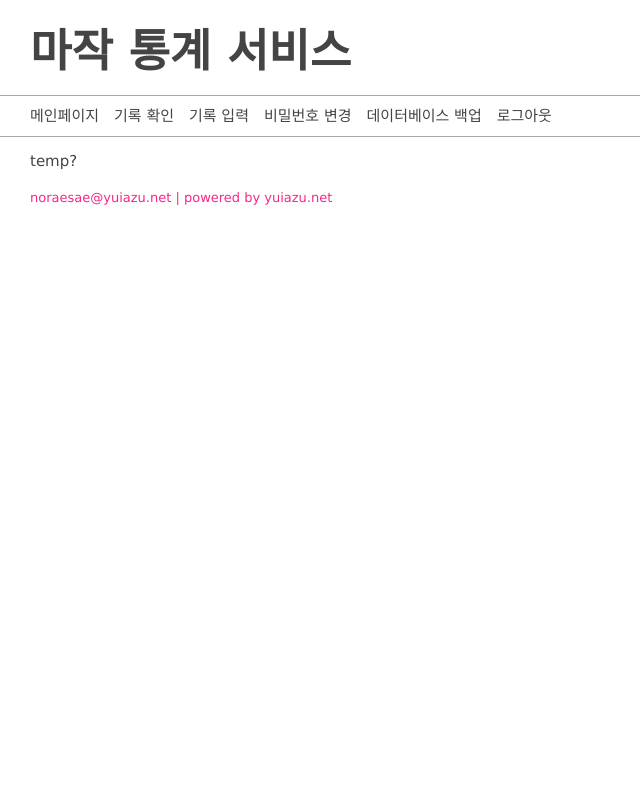
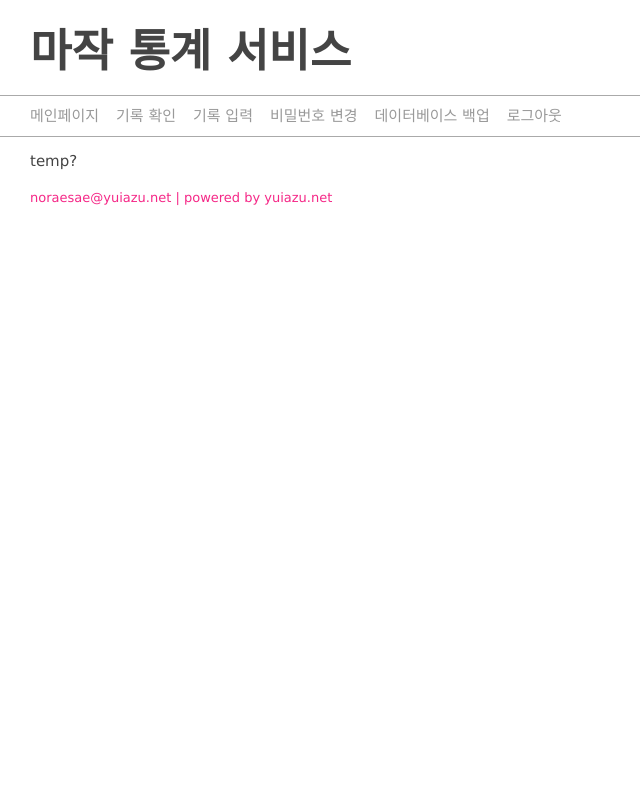
Before and after one commit to hatashiro/mahjong-statistics, a Django app: page / in a window 1280 px wide. Shown: the whole page, without its empty margins (0-640 px from the left). Run offline with Django 3.2, Linux system fonts and the light colour scheme; the visitor is signed in with stand-in values (Sample User, id 1); some libraries are stand-ins or nearby versions.

Commit message:
Change menu css.
Committed by noraesae.

```diff
--- a/static/css/base.css
+++ b/static/css/base.css
@@ -53,11 +53,12 @@ img {
     line-height:40px;
     height:40px;
     padding:0px;
-    margin-right:15px;
+    margin-right:17px;
+    color:#999;
 }
 #Container div.menu a.menu_item:hover {
     cursor:pointer;
-    font-weight:bold;
+    color:#444;
 }
 #Container div.contents {
     padding:15px 30px;
```
